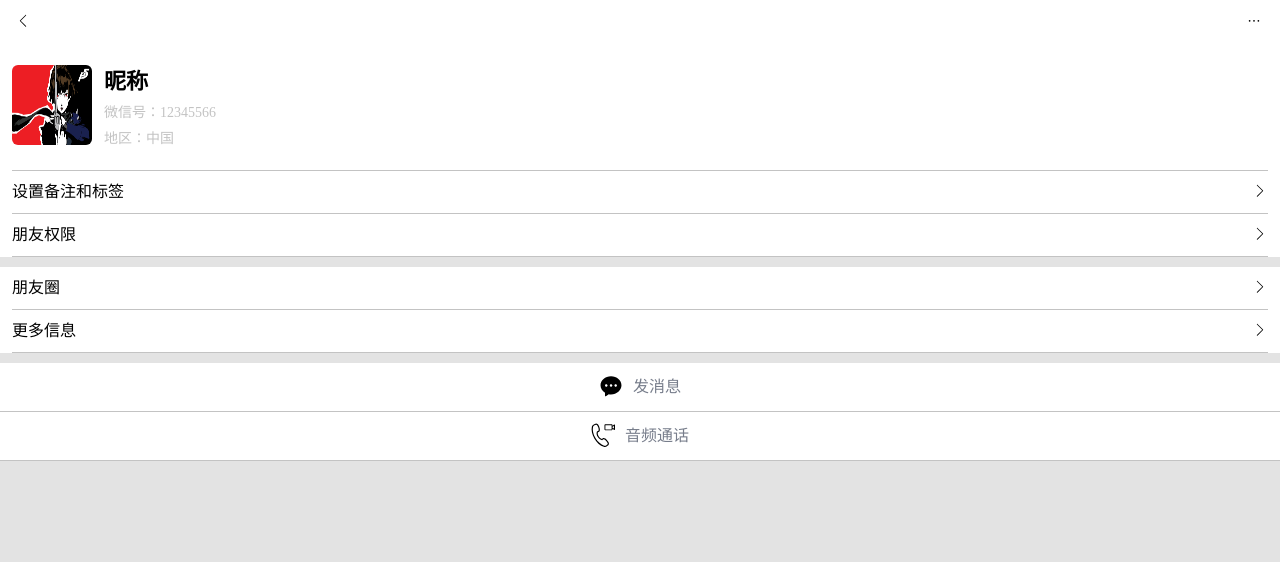
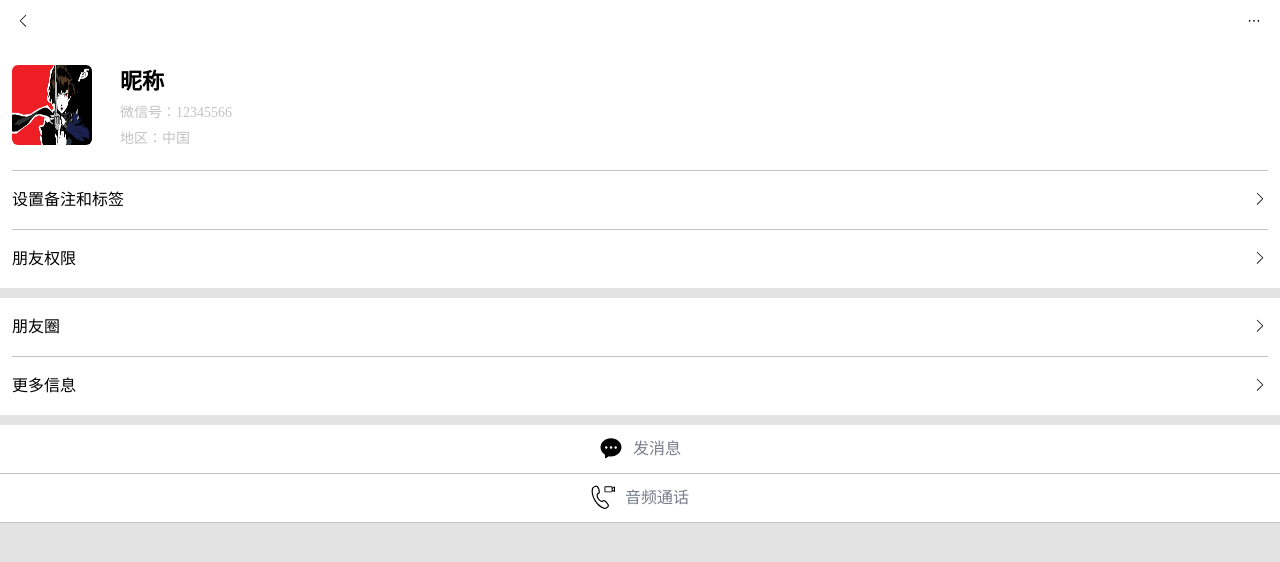
Before and after one commit to xiehuan123/chatSystem, a Vue app: page /peopleinfo in a window 1280 px wide. Shown: the top 562 px of the page. Built offline with nearby package versions, Linux system fonts and the light colour scheme.

Commit message:
完善好友信息页的逻辑和页面布局的优化

```diff
--- a/src/components/InfoItem.vue
+++ b/src/components/InfoItem.vue
@@ -18,8 +18,8 @@ const info = defineProps({
 
 <style lang="scss" scoped>
 .infoitem {
-  height: 42px;
-  line-height: 42px;
+  height: 58px;
+  line-height: 58px;
   display: flex;
   justify-content: space-between;
   border-bottom: 0.5px solid #c3c3c3;
--- a/src/views/PeopleInfoView.vue
+++ b/src/views/PeopleInfoView.vue
@@ -1,12 +1,11 @@
 <template>
   <div class="peopleinfo">
-
     <header class="header">
-      <div class="back">
+      <div class="back" @click="toBack">
         <Icon iconName="icon-arrow-left" />
       </div>
       <div class="title"></div>
-      <div class="option">
+      <div class="option" @click="toMenu">
         <Icon iconName="icon-ellipsis" />
       </div>
     </header>
@@ -43,10 +42,18 @@
 </template>
 
 <script setup>
-import Dialog from "../components/userLayout/Dialog.vue";
 import Icon from "../components/common/Icon.vue";
 import ListItem from "../components/ListItem.vue";
 import InfoItem from "../components/InfoItem.vue";
+import { useRouter } from "vue-router";
+const router = useRouter();
+const toBack = () => {
+  console.log('aaa')
+  router.go(-1);
+};
+const toMenu = () => {
+  console.log('菜单')
+}
 </script>
 
 <style lang="scss" scoped>
@@ -77,6 +84,9 @@ import InfoItem from "../components/InfoItem.vue";
   }
   .top {
     background-color: white;
+    :deep(.infoitem:last-child) {
+      border-bottom: 0;
+    }
     .info {
       display: flex;
       align-items: center;
@@ -86,7 +96,7 @@ import InfoItem from "../components/InfoItem.vue";
       .left {
         width: 80px;
         height: 80px;
-        margin-right: 12px;
+        margin-right: 28px;
         img {
           border-radius: 6px;
           width: 80px;
@@ -114,6 +124,9 @@ import InfoItem from "../components/InfoItem.vue";
   .center {
     margin: 10px 0;
     background-color: white;
+    :deep(.infoitem:last-child) {
+      border-bottom: 0;
+    }
   }
   .bottom {
     .send_msg {
```
